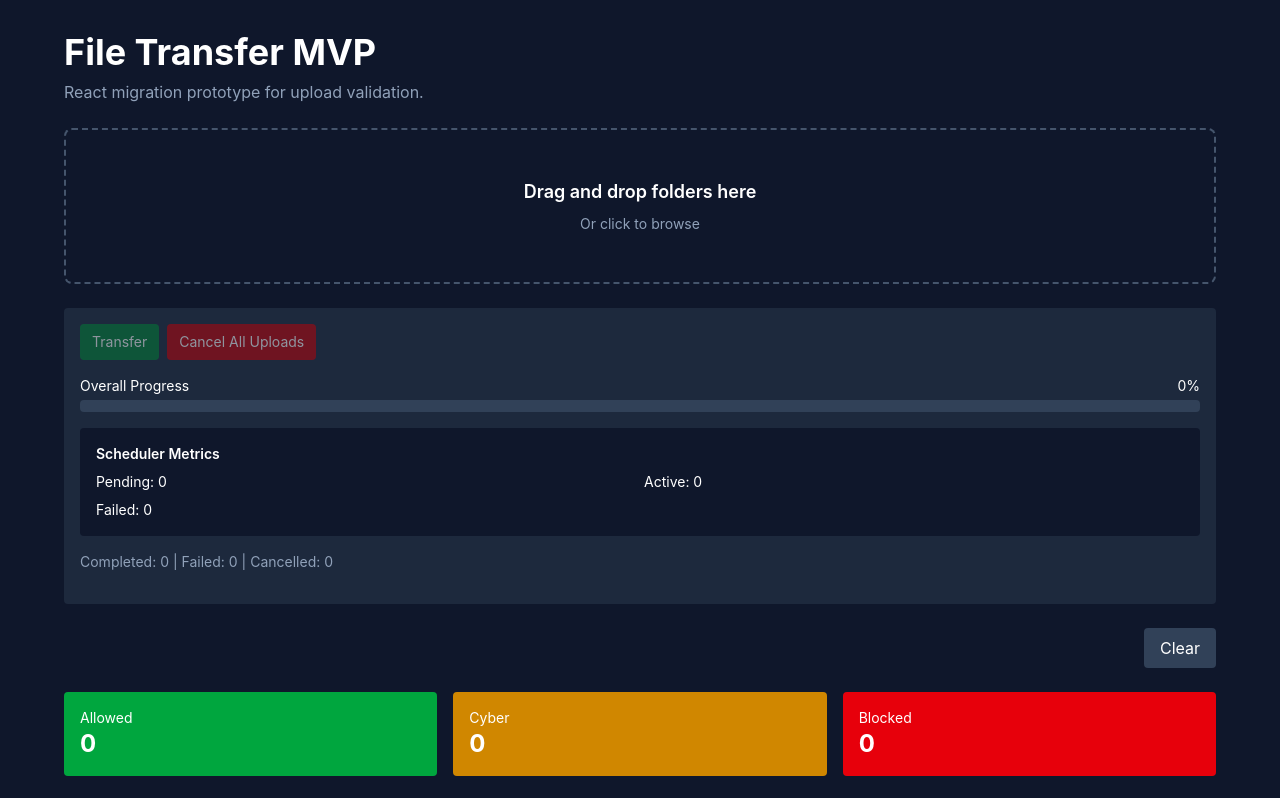
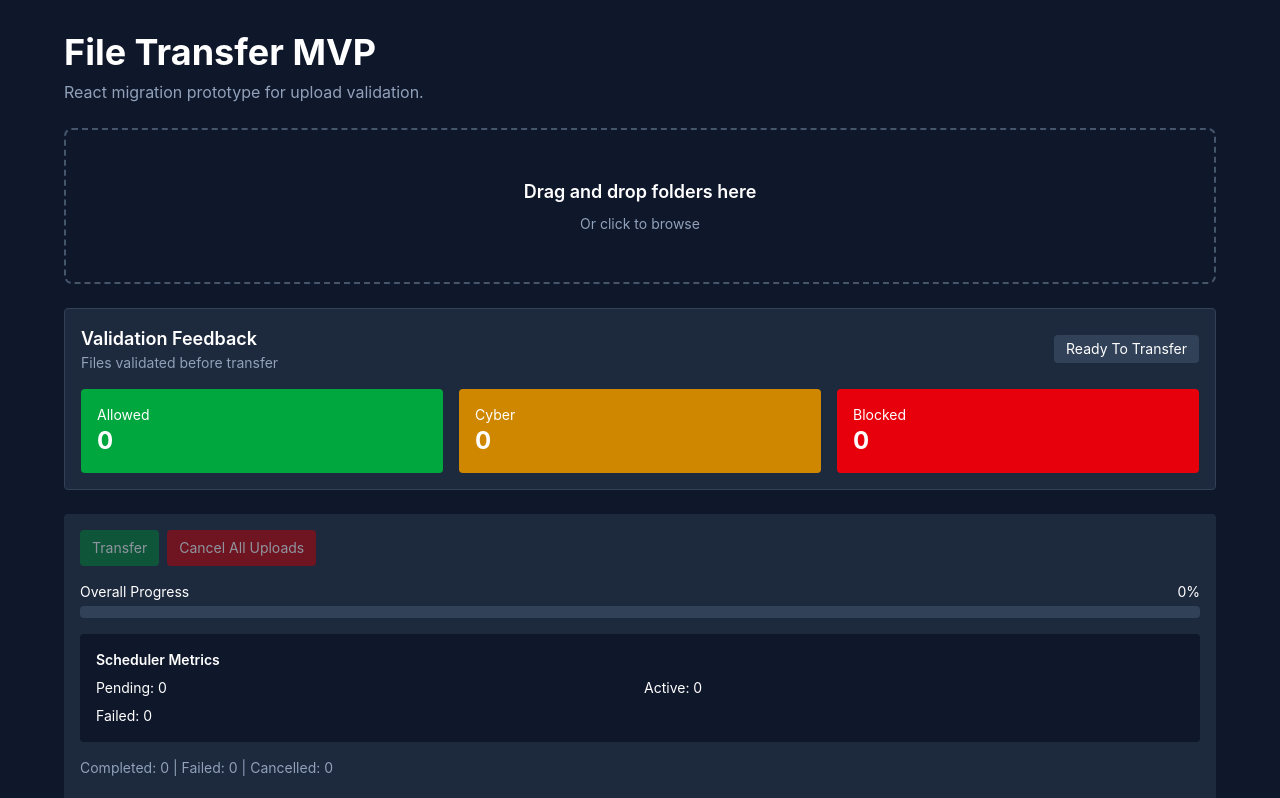
Before and after one commit to VictorMangs/dropbox, a React (Vite) app: page / in a window 1280 px wide. Shown: the top 798 px of the page. Built offline with nearby package versions, Linux system fonts and the light colour scheme.

Commit message:
Cleanup, add todo, and fix feedback processing disparity

```diff
--- a/src/App.tsx
+++ b/src/App.tsx
@@ -10,12 +10,14 @@ import { useEffect } from 'react'
 
 import { getSession } from './api/uploadApi'
 
-import { getSessionId, clearSessionId } from './utils/sessionStorage'
+import {
+  getSessionId,
+  clearSessionId,
+} from './utils/sessionStorage'
 
 import { UploadQueue } from './components/UploadQueue'
 
 function App() {
-
   useEffect(() => {
     async function restoreSession() {
       const storedSessionId =
@@ -55,6 +57,12 @@ function App() {
     (state) => state.files,
   )
 
+  const uploadQueue =
+    useUploadStore(
+      (state) =>
+        state.uploadQueue,
+    )
+
   const clearFiles = useUploadStore(
     (state) => state.clearFiles,
   )
@@ -63,26 +71,81 @@ function App() {
     (state) => state.loading,
   )
 
-  const tree = buildFileTree(files)
-
-  const unapprovedFiles =
-    files.filter(
-      (file) =>
-        file.validationState === 'blocked' ||
-        file.validationState === 'cyber',
-    )
-
   const setFiles = useUploadStore(
     (state) => state.setFiles,
   )
 
-  const setSessionId = useUploadStore(
+  const setSessionId =
+    useUploadStore(
       (state) =>
         state.setSessionId,
     )
-  const setLoading = useUploadStore(
+
+  const setLoading =
+    useUploadStore(
       (state) =>
         state.setLoading,
+    )
+
+  const hasStarted =
+    uploadQueue.some(
+      (item) =>
+        item.status ===
+          'uploading' ||
+        item.status ===
+          'completed' ||
+        item.status ===
+          'failed',
+    )
+
+  const unapprovedQueueItems =
+    uploadQueue.filter(
+      (item) =>
+        item.validationState ===
+          'blocked' ||
+        item.validationState ===
+          'cyber',
+    )
+
+  const canTransfer =
+    !hasStarted &&
+    uploadQueue.length > 0 &&
+    unapprovedQueueItems.length === 0
+
+  const tree = buildFileTree(
+    uploadQueue.map((item) => ({
+      id: item.id,
+
+      sessionId: '',
+
+      originalName:
+        item.file.name,
+
+      relativePath:
+        item.relativePath,
+
+      extension:
+        item.file.name.substring(
+          item.file.name.lastIndexOf(
+            '.',
+          ),
+        ),
+
+      storedPath: '',
+
+      validationState:
+        item.validationState ??
+        'allowed',
+
+      validationMessage: '',
+
+      messageId: 0,
+
+      createdAt:
+        item.createdAt,
+
+      size: item.file.size,
+    })),
   )
 
   return (
@@ -94,12 +157,22 @@ function App() {
           </h1>
 
           <p className="mt-2 text-slate-400">
-            React migration prototype for upload
-            validation.
+            React migration prototype
+            for upload validation.
           </p>
         </div>
 
         <Dropzone />
+
+        <ValidationSummary
+          uploadQueue={
+            uploadQueue
+          }
+          canTransfer={
+            canTransfer
+          }
+        />
+
         <UploadQueue />
 
         {loading && (
@@ -117,9 +190,7 @@ function App() {
           </button>
         </div>
 
-        <ValidationSummary files={files} />
-
-        <FileTree tree={tree} unapprovedFiles={unapprovedFiles} />
+        <FileTree tree={tree} />
       </div>
     </div>
   )
--- a/src/components/FileTree.tsx
+++ b/src/components/FileTree.tsx
@@ -1,16 +1,17 @@
-import type { TreeNode, UploadRecord } from '../types/upload'
+import type {
+  TreeNode,
+} from '../types/upload'
 
 import { FileNode } from './FileNode'
-import { ValidationBadge } from './ValidationBadge'
 
 interface Props {
   tree: TreeNode[]
-  unapprovedFiles?: UploadRecord[]
 }
 
-
-export function FileTree({ tree, unapprovedFiles = [] }: Props) {
-  if (!tree.length && unapprovedFiles.length === 0) {
+export function FileTree({
+  tree,
+}: Props) {
+  if (!tree.length) {
     return (
       <div className="rounded border border-slate-700 p-6 text-slate-400">
         Upload Preview
@@ -19,27 +20,11 @@ export function FileTree({ tree, unapprovedFiles = [] }: Props) {
   }
 
   return (
-    <div className="space-y-4">
-      {unapprovedFiles.length > 0 && (
-        <div className="rounded border border-red-700 bg-red-900 bg-opacity-20 p-4">
-          <div className="mb-3 font-semibold text-red-200">
-            ⚠️ Unapproved Files - Cannot Transfer
+    <div className="rounded border border-slate-700 p-4">
+      <div className="mb-4 text-lg font-semibold">
+        Upload Preview
       </div>
-          <div className="space-y-2">
-            {unapprovedFiles.map((file) => (
-              <div key={file.id} className="flex items-center justify-between text-sm">
-                <span className="text-slate-300">
-                  {file.relativePath}
-                </span>
-                <ValidationBadge state={file.validationState} />
-              </div>
-            ))}
-          </div>
-        </div>
-      )}
 
-      {tree.length > 0 && (
-        <div className="rounded border border-slate-700 p-4">
       {tree.map((node) => (
         <FileNode
           key={node.path}
@@ -47,7 +32,5 @@ export function FileTree({ tree, unapprovedFiles = [] }: Props) {
         />
       ))}
     </div>
-      )}
-    </div>
   )
 }
--- a/src/components/UploadQueue.tsx
+++ b/src/components/UploadQueue.tsx
@@ -48,19 +48,6 @@ export function UploadQueue() {
         item.status === 'failed',
     )
 
-  const files =
-    useUploadStore(
-      (state) =>
-        state.files,
-    )
-
-  const unapprovedFiles =
-    files.filter(
-      (file) =>
-        file.validationState === 'blocked' ||
-        file.validationState === 'cyber',
-    )
-
   const unapprovedQueueItems =
     uploadQueue.filter(
       (item) =>
@@ -71,7 +58,6 @@ export function UploadQueue() {
   const canTransfer =
     !hasStarted &&
     uploadQueue.length > 0 &&
-    unapprovedFiles.length === 0 &&
     unapprovedQueueItems.length === 0
 
   const completedFiles =
@@ -158,15 +144,6 @@ export function UploadQueue() {
         >
           Cancel All Uploads
         </button>
-
-        {(unapprovedFiles.length > 0 || unapprovedQueueItems.length > 0) && (
-          <div className="flex items-center gap-2 rounded bg-red-900 px-3 py-2 text-sm text-red-100">
-            <span>⚠️</span>
-            <span>
-              {unapprovedFiles.length + unapprovedQueueItems.length} unapproved {unapprovedFiles.length + unapprovedQueueItems.length === 1 ? 'file' : 'files'}
-            </span>
-          </div>
-        )}
       </div>
 
       <div className="space-y-1">
--- a/src/components/ValidationSummary.tsx
+++ b/src/components/ValidationSummary.tsx
@@ -1,11 +1,18 @@
-import type { UploadRecord } from '../types/upload'
+import type {
+  UploadQueueItem,
+} from '../types/upload'
+
+import { ValidationBadge } from './ValidationBadge'
 
 interface Props {
-  files: UploadRecord[]
+  uploadQueue: UploadQueueItem[]
+
+  canTransfer: boolean
 }
 
 export function ValidationSummary({
-  files,
+  uploadQueue,
+  canTransfer,
 }: Props) {
   const summary = {
     allowed: 0,
@@ -13,33 +20,155 @@ export function ValidationSummary({
     blocked: 0,
   }
 
-  for (const file of files) {
-    const state = file.validationState
-    summary[state] += 1
+  for (const item of uploadQueue) {
+    if (
+      !item.validationState
+    ) {
+      continue
+    }
+
+    summary[
+      item.validationState
+    ] += 1
+  }
+
+  const unapprovedFiles =
+    uploadQueue.filter(
+      (item) =>
+        item.validationState ===
+          'blocked' ||
+        item.validationState ===
+          'cyber',
+    )
+
+  const validationStatus =
+    uploadQueue.length === 0
+      ? {
+          label:
+            'Ready To Transfer',
+
+          className:
+            'bg-slate-700',
+        }
+      : canTransfer
+        ? {
+            label:
+              'Ready To Transfer',
+
+            className:
+              'bg-green-700',
+          }
+        : {
+            label:
+              'Transfer Blocked',
+
+            className:
+              'bg-red-700',
           }
 
   return (
+    <div className="space-y-4">
+      <div className="rounded border border-slate-700 bg-slate-800 p-4">
+        <div className="mb-4 flex items-center justify-between">
+          <div>
+            <h2 className="text-lg font-semibold">
+              Validation Feedback
+            </h2>
+
+            <p className="text-sm text-slate-400">
+              Files validated before
+              transfer
+            </p>
+          </div>
+
+          <div
+            className={`rounded px-3 py-1 text-sm ${validationStatus.className}`}
+          >
+            {
+              validationStatus.label
+            }
+          </div>
+        </div>
+
         <div className="grid grid-cols-3 gap-4">
           <div className="rounded bg-green-600 p-4">
-        <div className="text-sm">Allowed</div>
+            <div className="text-sm">
+              Allowed
+            </div>
+
             <div className="text-2xl font-bold">
-          {summary.allowed}
+              {
+                summary.allowed
+              }
             </div>
           </div>
 
           <div className="rounded bg-yellow-600 p-4">
-        <div className="text-sm">Cyber</div>
+            <div className="text-sm">
+              Cyber
+            </div>
+
             <div className="text-2xl font-bold">
               {summary.cyber}
             </div>
           </div>
 
           <div className="rounded bg-red-600 p-4">
-        <div className="text-sm">Blocked</div>
+            <div className="text-sm">
+              Blocked
+            </div>
+
             <div className="text-2xl font-bold">
-          {summary.blocked}
+              {
+                summary.blocked
+              }
             </div>
           </div>
         </div>
+      </div>
+
+      {unapprovedFiles.length >
+        0 && (
+        <div className="rounded border border-red-700 bg-red-900/20 p-4">
+          <div className="mb-3 flex items-center gap-2 font-semibold text-red-200">
+            <span>⚠️</span>
+
+            <span>
+              {
+                unapprovedFiles.length
+              }{' '}
+              unapproved{' '}
+              {unapprovedFiles.length ===
+              1
+                ? 'file'
+                : 'files'}
+            </span>
+          </div>
+
+          <div className="space-y-2">
+            {unapprovedFiles.map(
+              (item) => (
+                <div
+                  key={item.id}
+                  className="flex items-center justify-between rounded bg-slate-900/50 px-3 py-2 text-sm"
+                >
+                  <span className="truncate text-slate-300">
+                    {
+                      item.relativePath
+                    }
+                  </span>
+
+                  <ValidationBadge
+                    state={
+                      item.validationState
+                    }
+                  />
+                </div>
+              ),
+            )}
+          </div>
+        </div>
+      )}
+    </div>
   )
 }
```
Also changed, not shown: 2 other files (tests, documents, lock files or other folders). Lines whose indentation alone changed are shown as unchanged.
